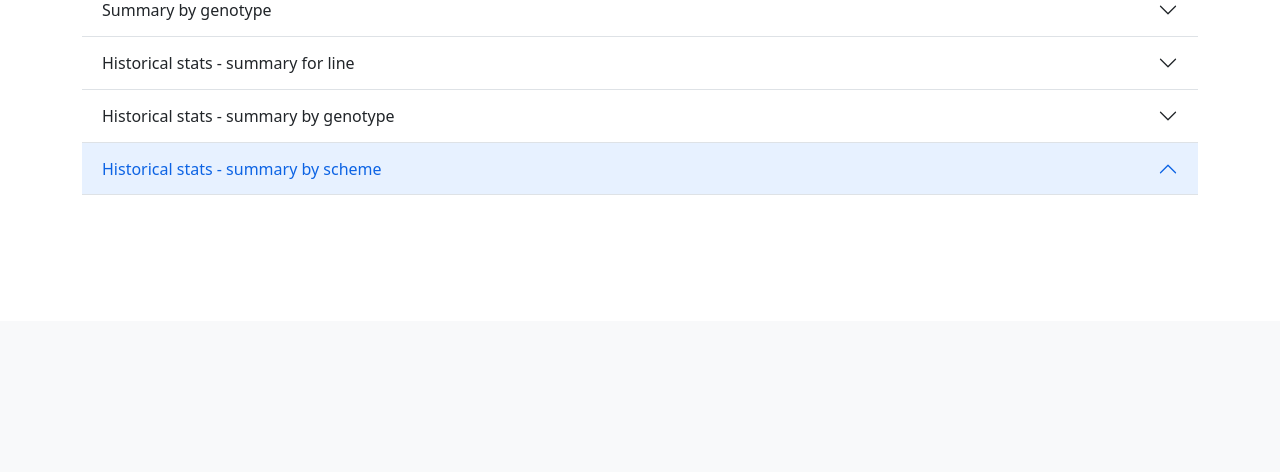
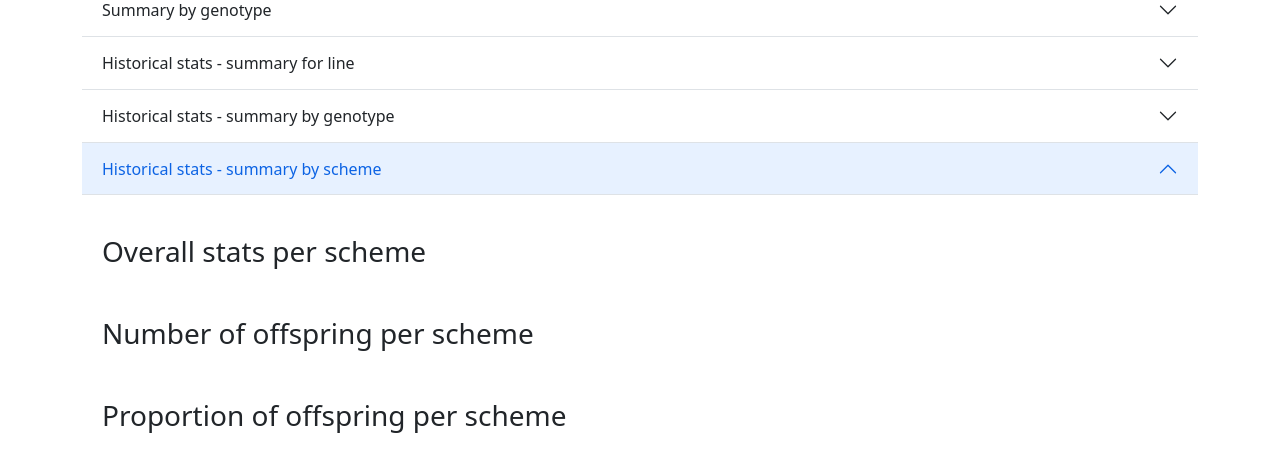
Before and after one commit to neuroinformatics-unit/OSCaR-web-app, a Django app: template oscar_web_app/templates/optimiser/result.html in a window 1280 px wide, after a click on "Historical stats - summary by scheme". Shown: the part 479-951 px from the top of the page. Before the commit the page ends 674 px from the top, so only its background shows below. Run offline with Django 5.2, Linux system fonts and the light colour scheme; the template is opened without the code that fills it, so the values that code supplies are empty; parts of the project's set-up code (start-up, migrations or seed data) failed here and were passed over; some libraries are stand-ins or nearby versions.

Commit message:
add headers for scheme tables

```diff
--- a/oscar_web_app/templates/optimiser/result.html
+++ b/oscar_web_app/templates/optimiser/result.html
@@ -111,8 +111,11 @@
            class="accordion-collapse collapse"
            aria-labelledby="historical-stats-scheme-heading">
         <div class="accordion-body justify-content-center">
+          <h3 class="my-4">Overall stats per scheme</h3>
           <div class="table-responsive">{{ stats_scheme_summary_table | safe }}</div>
+          <h3 class="my-4">Number of offspring per scheme</h3>
           <div class="table-responsive">{{ stats_scheme_number_table | safe }}</div>
+          <h3 class="my-4">Proportion of offspring per scheme</h3>
           <div class="table-responsive">{{ stats_scheme_proportion_table | safe }}</div>
         </div>
       </div>
```
